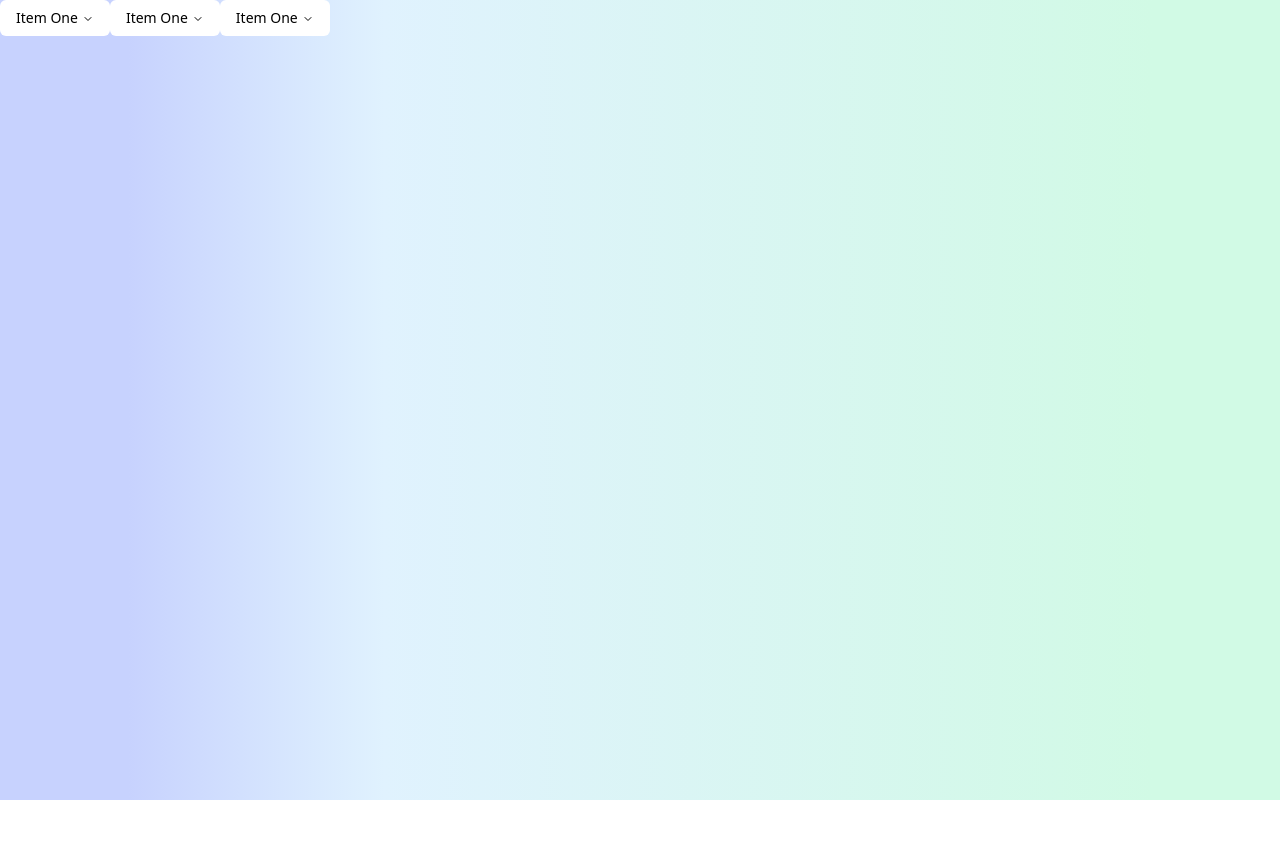
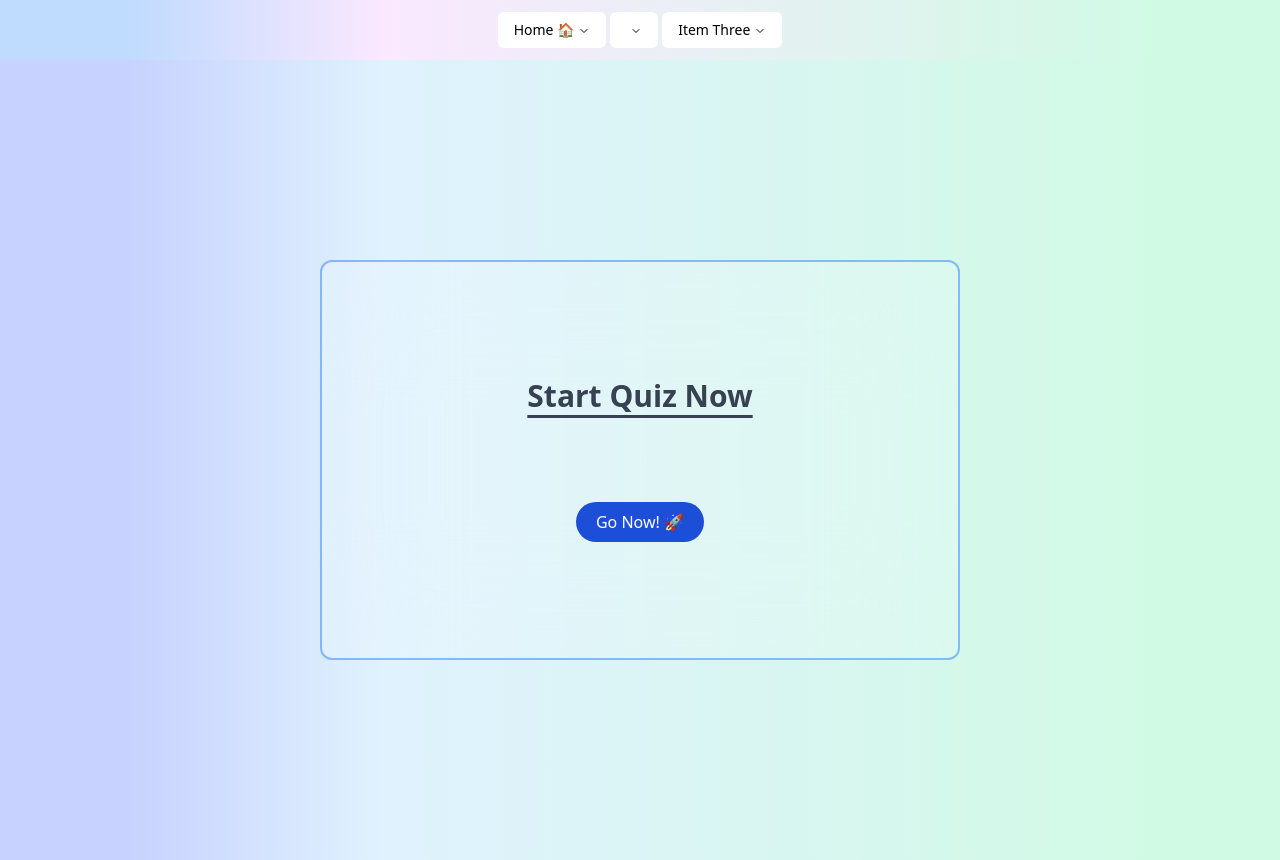
Before and after one commit to AkshatSharma5/Quiz-App, a React (Vite) app: page / in a window 1280 px wide. Before the commit the page ends 800 px from the top, so only its background shows below. Built offline with nearby package versions, Linux system fonts and the light colour scheme.

Commit message:
add routing with React Router and create Home and Quiz components

```diff
--- a/package.json
+++ b/package.json
@@ -13,12 +13,18 @@
     "@radix-ui/react-navigation-menu": "^1.2.4",
     "@radix-ui/react-slot": "^1.1.1",
     "animate.css": "^4.1.1",
+    "canvas-confetti": "^1.9.3",
     "class-variance-authority": "^0.7.1",
     "clsx": "^2.1.1",
     "framer-motion": "^12.0.6",
     "lucide-react": "^0.474.0",
     "react": "^18.3.1",
+    "react-canvas-confetti": "^2.0.7",
+    "react-confetti": "^6.2.2",
     "react-dom": "^18.3.1",
+    "react-hot-toast": "^2.5.1",
+    "react-router-dom": "^7.1.4",
+    "react-simple-typewriter": "^5.0.1",
     "tailwind-merge": "^2.6.0",
     "tailwindcss-animate": "^1.0.7"
   },
--- a/src/App.jsx
+++ b/src/App.jsx
@@ -1,12 +1,16 @@
-import { Button } from "./components/ui/button";
+import { BrowserRouter, Routes, Route } from "react-router-dom";
 import "./index.css";
 import Navbar from "./page/Navbar";
+import Home from "./page/Home";
 
 function App() {
   return (
-    <div className="bg-gradient-to-r from-indigo-200 from-10% via-sky-100 via-30% to-emerald-100 to-90% h-[100vh] w-[100vw]">
+    <BrowserRouter>
       <Navbar />
-    </div>
+      <Routes>
+        <Route path="/" element={<Home />} />
+      </Routes>
+    </BrowserRouter>
   );
 }
 
--- /dev/null
+++ b/src/page/Home.jsx
@@ -0,0 +1,52 @@
+import React, { useState } from "react";
+import { Typewriter } from "react-simple-typewriter";
+import { Toaster, toast } from "react-hot-toast";
+import confetti from 'canvas-confetti';
+
+export default function Home() {
+  const confettiKaro = () => {
+    confetti({
+      particleCount: 100,
+      spread: 50,
+      origin: { x:0.5, y:1 }
+    });
+    toast("Let's begin!", { icon: "🚀" });
+  };
+  return (
+    <div className="bg-gradient-to-r from-indigo-200 from-10% via-sky-100 via-30% to-emerald-100 to-90% h-[100vh] w-[100vw] flex flex-col items-center justify-center">
+      <div>
+        <Toaster position="top-center" />
+      </div>
+      <div className="border-2 border-[#0066ff6a] hover:border-[#17671c91] w-[50vw] h-[50vh] backdrop-blur-3xl flex justify-center bg-[#ffffff29] items-center rounded-xl hover:bg-[#7dc9d10b]">
+        <div className="flex flex-col justify-center items-center gap-8">
+          <div className="text-3xl underline underline-offset-8 font-bold text-gray-700">
+            Start Quiz Now
+          </div>
+          <div className="text-md  text-sky-600">
+            <Typewriter
+              words={[
+                "Boost knowledge, enhance skills! 📚💡",
+                "Sharpen focus, ace exams 🎯📖",
+                "Engage minds, build confidence 💪🧠",
+              ]}
+              loop={0}
+              cursor
+              cursorStyle="|"
+              typeSpeed={70}
+              deleteSpeed={50}
+              delaySpeed={1000}
+            />
+          </div>
+          <div>
+            <button
+              className="hover:scale-110 bg-blue-700 hover:bg-green-600 transition-all px-5 py-2 rounded-full text-white "
+              onClick={confettiKaro}
+            >
+              Go Now! 🚀
+            </button>
+          </div>
+        </div>
+      </div>
+    </div>
+  );
+}
--- a/src/page/Navbar.jsx
+++ b/src/page/Navbar.jsx
@@ -3,39 +3,41 @@ import React from "react";
 import {
   NavigationMenu,
   NavigationMenuContent,
-  NavigationMenuIndicator,
   NavigationMenuItem,
   NavigationMenuLink,
   NavigationMenuList,
   NavigationMenuTrigger,
-  NavigationMenuViewport,
 } from "@/components/ui/navigation-menu";
 
 export default function Navbar() {
   return (
-    <div>
+    <div className="flex justify-center items-center py-3 bg-gradient-to-r from-blue-200 from-10% via-fuchsia-100 via-30% to-emerald-100 to-90%">
       <NavigationMenu>
-      <NavigationMenuList>
-          <NavigationMenuItem>
-            <NavigationMenuTrigger>Item One</NavigationMenuTrigger>
+        <NavigationMenuList>
+        <NavigationMenuItem>
+            <NavigationMenuTrigger>Home 🏠</NavigationMenuTrigger>
             <NavigationMenuContent>
-              <NavigationMenuLink>Link</NavigationMenuLink>
+              <NavigationMenuLink className="flex h-full p-4 w-[9.5vw] text-slate-600 text-sm text-center">
+                Go to Home Page
+              </NavigationMenuLink>
             </NavigationMenuContent>
           </NavigationMenuItem>
-        </NavigationMenuList>
-        <NavigationMenuList>
+
           <NavigationMenuItem>
-            <NavigationMenuTrigger>Item One</NavigationMenuTrigger>
+            <NavigationMenuTrigger></NavigationMenuTrigger>
             <NavigationMenuContent>
-              <NavigationMenuLink>Link</NavigationMenuLink>
+            <NavigationMenuLink className="flex h-full p-4 w-[9.5vw] text-slate-600 text-sm text-center">
+                Go to Home Page
+              </NavigationMenuLink>
             </NavigationMenuContent>
           </NavigationMenuItem>
-        </NavigationMenuList>
-        <NavigationMenuList>
+
           <NavigationMenuItem>
-            <NavigationMenuTrigger>Item One</NavigationMenuTrigger>
+            <NavigationMenuTrigger>Item Three</NavigationMenuTrigger>
             <NavigationMenuContent>
-              <NavigationMenuLink>Link</NavigationMenuLink>
+            <NavigationMenuLink className="flex h-full p-4 w-[9.5vw] text-slate-600 text-sm text-center">
+                Go to Home Page
+              </NavigationMenuLink>
             </NavigationMenuContent>
           </NavigationMenuItem>
         </NavigationMenuList>
--- /dev/null
+++ b/src/page/Quiz.jsx
@@ -0,0 +1,41 @@
+import React from "react";
+
+export default function Quiz() {
+  return (
+    <div>
+      <div>
+        <Toaster position="bottom-center" />
+      </div>
+      <div className="border-2 border-[#0066ff6a] hover:border-[#17671c91] w-[50vw] h-[50vh] backdrop-blur-3xl flex justify-center bg-[#ffffff29] items-center rounded-xl hover:bg-[#7dc9d10b]">
+        <div className="flex flex-col justify-center items-center gap-8">
+          <div className="text-3xl underline underline-offset-8 font-bold text-gray-700">
+            Start Quiz Now
+          </div>
+          <div className="text-md  text-sky-600">
+            <Typewriter
+              words={[
+                "Boost knowledge, enhance skills! 📚💡",
+                "Sharpen focus, ace exams 🎯📖",
+                "Engage minds, build confidence 💪🧠",
+              ]}
+              loop={0}
+              cursor
+              cursorStyle="|"
+              typeSpeed={70}
+              deleteSpeed={50}
+              delaySpeed={1000}
+            />
+          </div>
+          <div>
+            <button
+              className="hover:scale-110 bg-blue-700 hover:bg-green-600 transition-all px-5 py-2 rounded-full text-white "
+              onClick={confettiKaro}
+            >
+              Go Now! 🚀
+            </button>
+          </div>
+        </div>
+      </div>
+    </div>
+  );
+}
```
Also changed, not shown: 1 other file (tests, documents, lock files or other folders).
